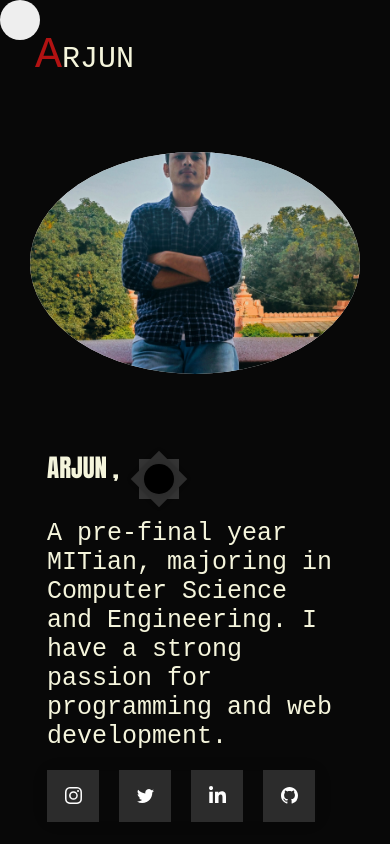
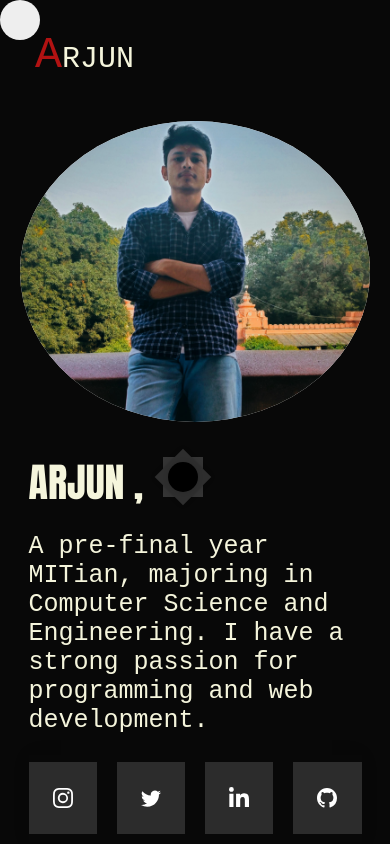
Before and after one commit to sahhoArjun097/portfolio, a plain HTML site: page src/index/index.html in a window 390 px wide. Drawn offline with nearby package versions, Linux system fonts and the light colour scheme; a web font is replaced by a local one.

Commit message:
whatsapp

```diff
--- a/src/global.css
+++ b/src/global.css
@@ -320,7 +320,7 @@
   }
 
   .socialSvg {
-    width: 17px;
+    width: 17px
   }
 
   .socialSvg path {
@@ -1735,3 +1735,39 @@ button-2::before {
   background-size: 100%;
 }
 /* ----------------------------------------------------------------------------------------------- */
+@media screen and (min-width:320px) and (max-width:480px){
+  .card {
+    width: 100%;
+    height: 87px;
+    display: flex;
+    align-items: center;
+    justify-content: center;
+    gap: 20px;
+    box-shadow: 0px 0px 20px rgba(0, 0, 0, 0.055);
+  }
+  .socialContainer {
+    width: 72px;
+    height: 72px;
+    background-color: rgb(44, 44, 44);
+    display: flex;
+    align-items: center;
+    justify-content: center;
+    overflow: hidden;
+    transition-duration: .3s;
+  }
+  .socialSvg {
+    width: 20px;
+  }
+
+  .loader {
+    width: 40px;
+    height: 40px;
+    background: #353535;
+    display: block;
+    /* margin: 2px auto; */
+    position: relative;
+    box-sizing: border-box;
+    animation: rotationBack 1s ease-in-out infinite reverse;
+    margin-top: 5px;
+  }
+}
--- a/src/index/index.css
+++ b/src/index/index.css
@@ -464,47 +464,29 @@ body, html {
   width: 100%;
   justify-content: center;
   align-items: center;
+  gap: 20px;
 
 }
 #left-box{
   /* display: none; */
-  height: 60%;
-  width: 80%;
+  height: 80vh;
+  width: 90%;
 }
-.name>p{
-  font-size: 30px;
+#left-box .name p{
+  font-size: 40px;
 }
 #left-box p{
   font-size: 25px;
 }
 
-.card {
-  width: 60px;
-  height: 70px;
-  display: flex;
-  align-items: center;
-  gap: 20px;
-  box-shadow: 0px 0px 20px rgba(0, 0, 0, 0.055);
-}
 #rigth-box{
   /* display: none; */
-  height: 40%;
+  height:38vh;
   width: 100%;
-  padding: 20px;
+  padding: 10px;
   background-color:transparent;
 }
-#rigth-box>img {
-  justify-content: center;
-  height: 100%;
-  border-radius: 50%;
-  object-fit: cover;
-  background-position: center;
-  display: flex;
-  align-items: center;
-  background-size: cover;
-  background-color: #eeeeee;
-  width: 100%;
-}
+
   .A{
     color: rgb(177, 18, 18);
     font-size: 45px;
@@ -512,7 +494,7 @@ body, html {
   .mid-nav{
     display: none;
   }
-
+ /* --------------------------------------------------------------- */
 
   .banner .slider{
     width: 250px;
```
Also changed, not shown: src/index/index.html (+0 -3 lines).
